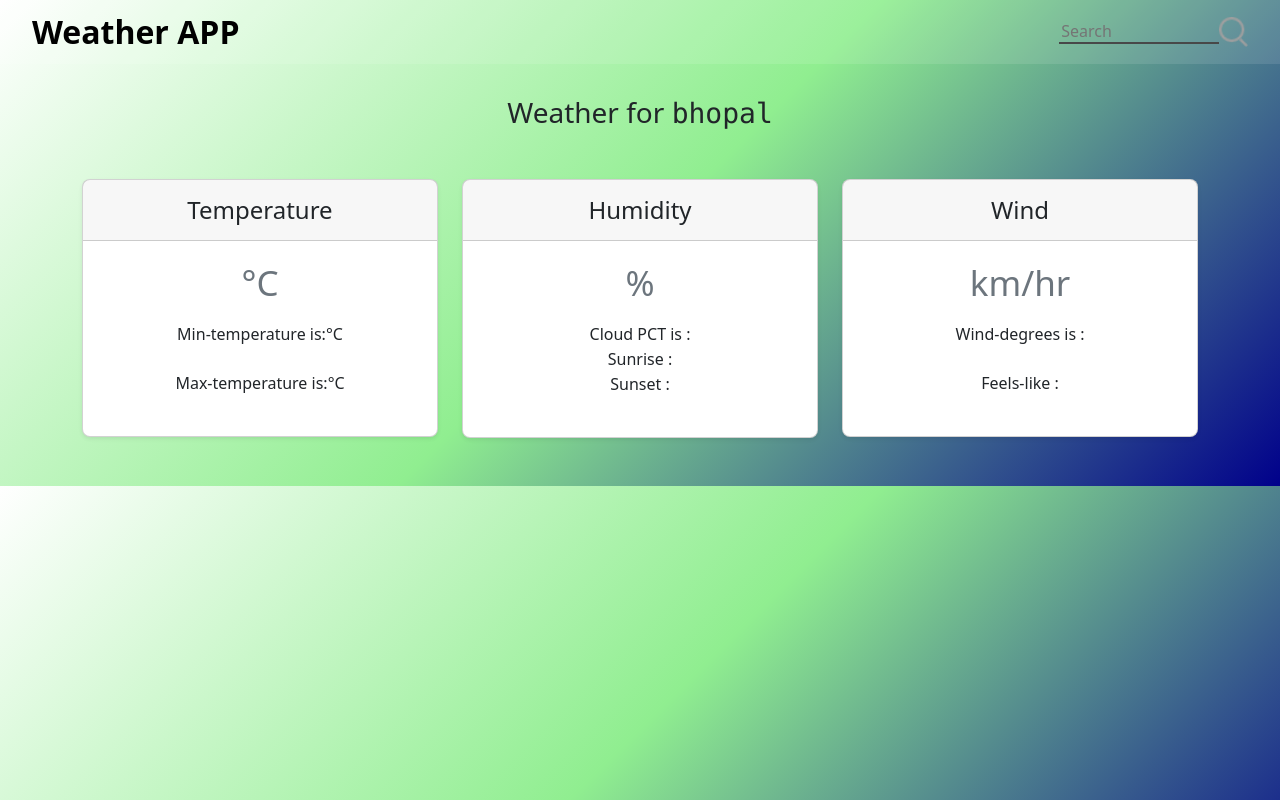
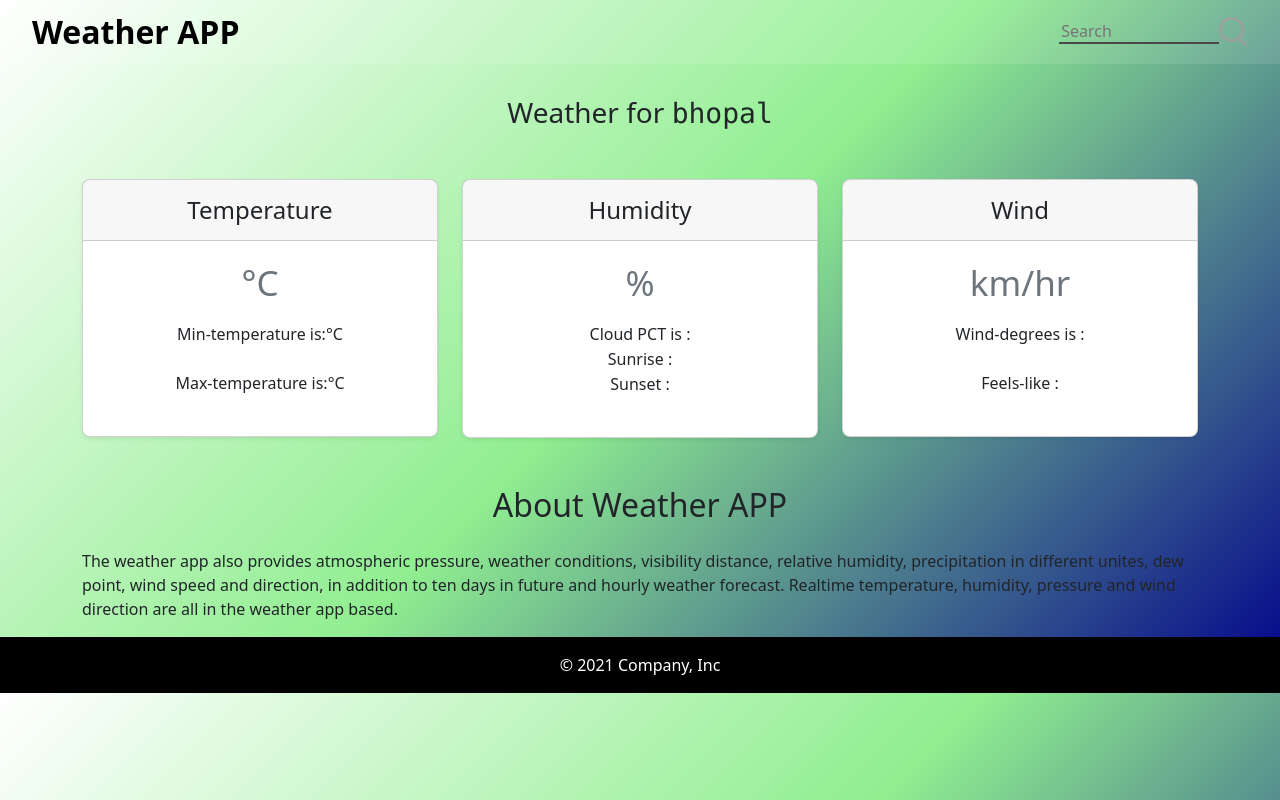
Before and after one commit to anil4use/weather-app, a plain HTML site: page index.html in a window 1280 px wide. Drawn offline with nearby package versions, Linux system fonts and the light colour scheme; no server answers.

Commit message:
some changes in footer

```diff
--- a/index.html
+++ b/index.html
@@ -36,7 +36,8 @@
               <h4 class="my-0 fw-normal">Temperature</h4>
             </div>
             <div class="card-body">
-            <h1 class="card-title pricing-card-title"><samp id="t"></samp><small class="text-muted fw-light"> °C</small></h1>
+              <h1 class="card-title pricing-card-title"><samp id="t"></samp><small class="text-muted fw-light">
+                  °C</small></h1>
               <ul class="list-unstyled mt-3 mb-4">
 
 
@@ -53,7 +54,8 @@
               <h4 class="my-0 fw-normal">Humidity</h4>
             </div>
             <div class="card-body">
-            <h1 class="card-title pricing-card-title"><samp id="humidity"></samp><small class="text-muted fw-light">%</small></h1>
+              <h1 class="card-title pricing-card-title"><samp id="humidity"></samp><small
+                  class="text-muted fw-light">%</small></h1>
               <ul class="list-unstyled mt-3 mb-4">
                 <li>Cloud PCT is :<samp class="cloud_pct" id="cloud_pct"></samp></li>
                 <li>Sunrise :<samp id="sunrise"></samp></li>
@@ -70,7 +72,8 @@
               <h4 class="my-0 fw-normal">Wind</h4>
             </div>
             <div class="card-body">
-            <h1 class="card-title pricing-card-title"><samp id="wind_speed"></samp><small class="text-muted fw-light"> km/hr</small></h1>
+              <h1 class="card-title pricing-card-title"><samp id="wind_speed"></samp><small class="text-muted fw-light">
+                  km/hr</small></h1>
               <ul class="list-unstyled mt-3 mb-4">
 
                 <li>Wind-degrees is :<samp id="wind_degrees"></samp></li>
@@ -84,7 +87,19 @@
 
     </main>
   </div>
-
+  <div class="container">
+    <h2 class="my-4 text-center">
+      About Weather APP
+    </h2>
+  <p>
+    The weather app also provides atmospheric pressure, weather conditions, visibility distance, relative humidity,
+    precipitation in different unites, dew point, wind speed and direction, in addition to ten days in future and hourly
+    weather forecast. Realtime temperature, humidity, pressure and wind direction are all in the weather app based.
+  </p>
+</div>
+  <footer>
+    <div class="footer">© 2021 Company, Inc</div>
+  </footer>
 
   <script src="./app.js"></script>
   <!-- JavaScript Bundle with Popper -->
--- a/style.css
+++ b/style.css
@@ -9,7 +9,7 @@ body{
     opacity: 1;
     z-index: 8;
     background: linear-gradient(135deg, white, lightgreen, darkblue);
-
+    height:100%;
 }
 #max_temp{
     margin-bottom: 100px;
@@ -17,7 +17,16 @@ body{
 .bold{
   font-size: 100px;
 }
-
+.footer {
+  position: relative;
+  right: 0;
+  bottom: 0;
+  left: 0;
+  padding: 1rem;
+  color: #ffffff;
+  background-color: #000000;
+  text-align: center;
+}
 .navbar nav{
     width: 100%;
     height: 4rem;
```
Lines whose indentation alone changed are shown as unchanged.
